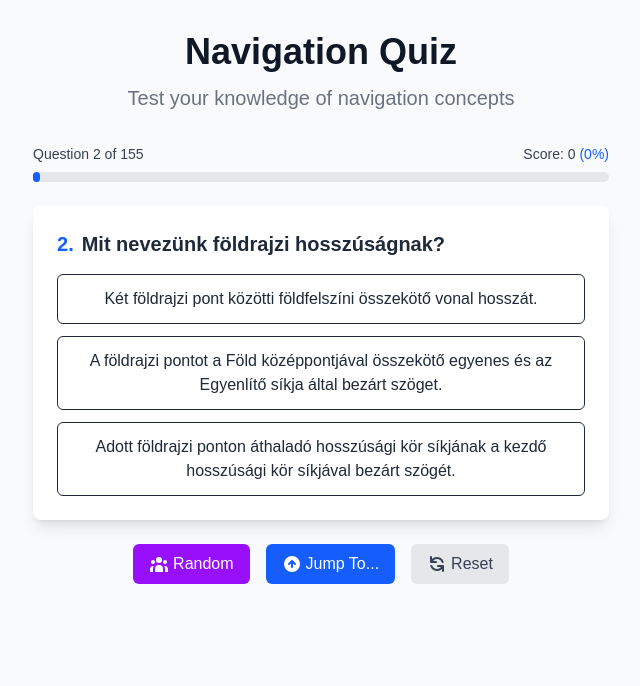
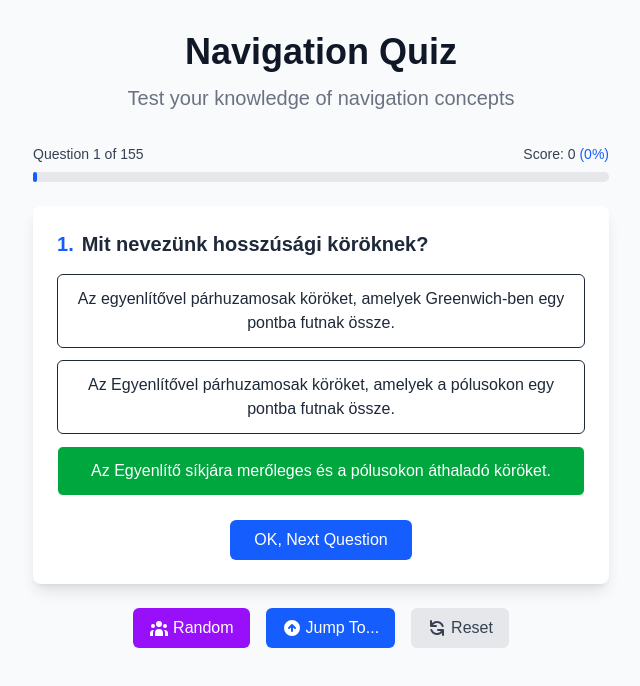
Before and after one commit to speier/naviq, a Next.js app: page / in a window 1280 px wide. Both pictures are taken after a click on the button 640 px from the left and 311 px from the top of the page. Shown: the top 686 px of the page, without its empty margins (319-959 px from the left). Built offline with nearby package versions, Linux system fonts and the light colour scheme.

Commit message:
Add manual next button and longer delay for incorrect answers

```diff
--- a/app/components/Quiz.tsx
+++ b/app/components/Quiz.tsx
@@ -68,6 +68,28 @@ export default function Quiz({ questions }: QuizProps) {
 
   const currentQuestion = questions[quizState.currentQuestionIndex];
 
+  // Function to move to the next question
+  const moveToNextQuestion = () => {
+    if (quizState.currentQuestionIndex < questions.length - 1) {
+      // Wait for the flip animation to complete before showing the next question
+      setTimeout(() => {
+        setQuizState(prev => ({
+          ...prev,
+          currentQuestionIndex: prev.currentQuestionIndex + 1
+        }));
+        setShowResult(false);
+      }, 500); // This matches the duration of the flip-out animation
+    } else {
+      // Quiz is complete
+      setTimeout(() => {
+        setQuizState(prev => ({
+          ...prev,
+          isComplete: true
+        }));
+      }, 500);
+    }
+  };
+
   const handleAnswer = (answer: string) => {
     // Update the answers array
     const newAnswers = [...quizState.answers];
@@ -86,27 +108,18 @@ export default function Quiz({ questions }: QuizProps) {
     // Show the result with the checkmark/crossmark overlay
     setShowResult(true);
 
-    // Move to the next question after a delay (2 seconds total: 1.5s for overlay + 0.5s for flip)
-    setTimeout(() => {
-      if (quizState.currentQuestionIndex < questions.length - 1) {
-        // Wait for the flip animation to complete before showing the next question
-        setTimeout(() => {
-          setQuizState(prev => ({
-            ...prev,
-            currentQuestionIndex: prev.currentQuestionIndex + 1
-          }));
-          setShowResult(false);
-        }, 500); // This matches the duration of the flip-out animation
-      } else {
-        // Quiz is complete
-        setTimeout(() => {
-          setQuizState(prev => ({
-            ...prev,
-            isComplete: true
-          }));
-        }, 500);
-      }
-    }, 1500);
+    // Different timing based on whether the answer is correct or not
+    const delayBeforeFlip = isCorrect ? 2000 : 15000; // 2s for correct (1.5s overlay + 0.5s buffer), 15s for incorrect
+
+    // Move to the next question after the appropriate delay
+    // We'll use a timer ID so we can clear it if the user clicks 'Next' manually
+    const timerId = setTimeout(() => {
+      moveToNextQuestion();
+    }, delayBeforeFlip);
+
+    // Store the timer ID so we can clear it if needed
+    // @ts-ignore - Adding a property to window for simplicity
+    window.currentQuizTimer = timerId;
   };
 
   const restartQuiz = () => {
@@ -224,6 +237,14 @@ export default function Quiz({ questions }: QuizProps) {
         onAnswer={handleAnswer}
         showResult={showResult}
         selectedAnswer={quizState.answers[quizState.currentQuestionIndex]}
+        onNextQuestion={() => {
+          // Clear the automatic timer when user manually clicks Next
+          // @ts-ignore - Accessing the property we added to window
+          if (window.currentQuizTimer) {
+            clearTimeout(window.currentQuizTimer);
+          }
+          moveToNextQuestion();
+        }}
       />
 
       <div className="mt-6 flex justify-center space-x-4">
--- a/app/components/QuizCard.tsx
+++ b/app/components/QuizCard.tsx
@@ -6,34 +6,51 @@ interface QuizCardProps {
   onAnswer: (answer: string) => void;
   showResult: boolean;
   selectedAnswer: string | null;
+  onNextQuestion?: () => void; // Optional callback for when user wants to move to next question
 }
 
-export default function QuizCard({ question, onAnswer, showResult, selectedAnswer }: QuizCardProps) {
+export default function QuizCard({ question, onAnswer, showResult, selectedAnswer, onNextQuestion }: QuizCardProps) {
   const allAnswers = [question.correctAnswer, ...question.incorrectAnswers].filter(Boolean);
   const [shuffledAnswers, setShuffledAnswers] = useState(() => [...allAnswers].sort(() => Math.random() - 0.5));
   const [isFlipping, setIsFlipping] = useState(false);
+  const [showOverlay, setShowOverlay] = useState(true);
 
   // Reshuffle answers when the question changes
   useEffect(() => {
     setShuffledAnswers([...allAnswers].sort(() => Math.random() - 0.5));
   }, [question.id]);
 
-  // Determine if the selected answer is correct
-  const isCorrect = selectedAnswer === question.correctAnswer;
-
   // Handle the flip animation when showing result
   useEffect(() => {
     if (showResult) {
-      // Start flip animation after showing the result for 1.5 seconds
-      const timer = setTimeout(() => {
-        setIsFlipping(true);
+      // Check if the answer is correct inside the effect
+      const isAnswerCorrect = selectedAnswer === question.correctAnswer;
+
+      // Show overlay for 1.5 seconds, then hide it
+      const overlayTimer = setTimeout(() => {
+        setShowOverlay(false);
+
+        // If the answer was correct, start flipping immediately after overlay
+        if (isAnswerCorrect) {
+          setIsFlipping(true);
+        }
       }, 1500);
 
-      return () => clearTimeout(timer);
+      // Start flip animation after showing the result for 15 seconds (only needed for incorrect answers)
+      const flipTimer = setTimeout(() => {
+        setIsFlipping(true);
+      }, 15000);
+
+      return () => {
+        clearTimeout(overlayTimer);
+        clearTimeout(flipTimer);
+      };
     } else {
       setIsFlipping(false);
+      setShowOverlay(true); // Reset overlay for next question
     }
-  }, [showResult]);
+  }, [showResult, selectedAnswer, question.correctAnswer]);
+
 
   const getButtonClass = (answer: string) => {
     if (!showResult) {
@@ -42,13 +59,15 @@ export default function QuizCard({ question, onAnswer, showResult, selectedAnswe
         : 'bg-white text-gray-800 hover:bg-gray-100';
     }
 
+    // After showing result, only highlight the correct answer in green
     if (answer === question.correctAnswer) {
       return 'bg-green-600 text-white';
     }
 
-    if (selectedAnswer === answer && answer !== question.correctAnswer) {
-      return 'bg-red-600 text-white';
-    }
+    // Only show the overlay for incorrect answers, don't highlight the button in red
+    // if (selectedAnswer === answer && answer !== question.correctAnswer) {
+    //   return 'bg-red-600 text-white';
+    // }
 
     return 'bg-white text-gray-800';
   };
@@ -81,14 +100,32 @@ export default function QuizCard({ question, onAnswer, showResult, selectedAnswe
               </button>
             ))}
           </div>
+
+          {/* OK button to manually move forward - only shown after overlay disappears for incorrect answers */}
+          {showResult && !showOverlay && selectedAnswer !== question.correctAnswer && (
+            <div className="mt-6 flex justify-center">
+              <button
+                onClick={() => {
+                  setIsFlipping(true);
+                  // Notify parent component to move to next question
+                  if (onNextQuestion) {
+                    onNextQuestion();
+                  }
+                }}
+                className="px-6 py-2 bg-blue-600 hover:bg-blue-700 text-white rounded-md font-medium transition-colors"
+              >
+                OK, Next Question
+              </button>
+            </div>
+          )}
         </div>
       </div>
 
       {/* Overlay with checkmark or crossmark */}
-      {showResult && !isFlipping && (
+      {showResult && showOverlay && (
         <div className="absolute inset-0 flex items-center justify-center bg-black bg-opacity-30 rounded-lg">
-          <div className={`flex items-center justify-center h-32 w-32 rounded-full ${isCorrect ? 'bg-green-500' : 'bg-red-500'} animate-scale-in`}>
-            {isCorrect ? (
+          <div className={`flex items-center justify-center h-32 w-32 rounded-full ${selectedAnswer === question.correctAnswer ? 'bg-green-500' : 'bg-red-500'} animate-scale-in`}>
+            {selectedAnswer === question.correctAnswer ? (
               <svg xmlns="http://www.w3.org/2000/svg" className="h-20 w-20 text-white" fill="none" viewBox="0 0 24 24" stroke="currentColor">
                 <path strokeLinecap="round" strokeLinejoin="round" strokeWidth={3} d="M5 13l4 4L19 7" />
               </svg>
```
